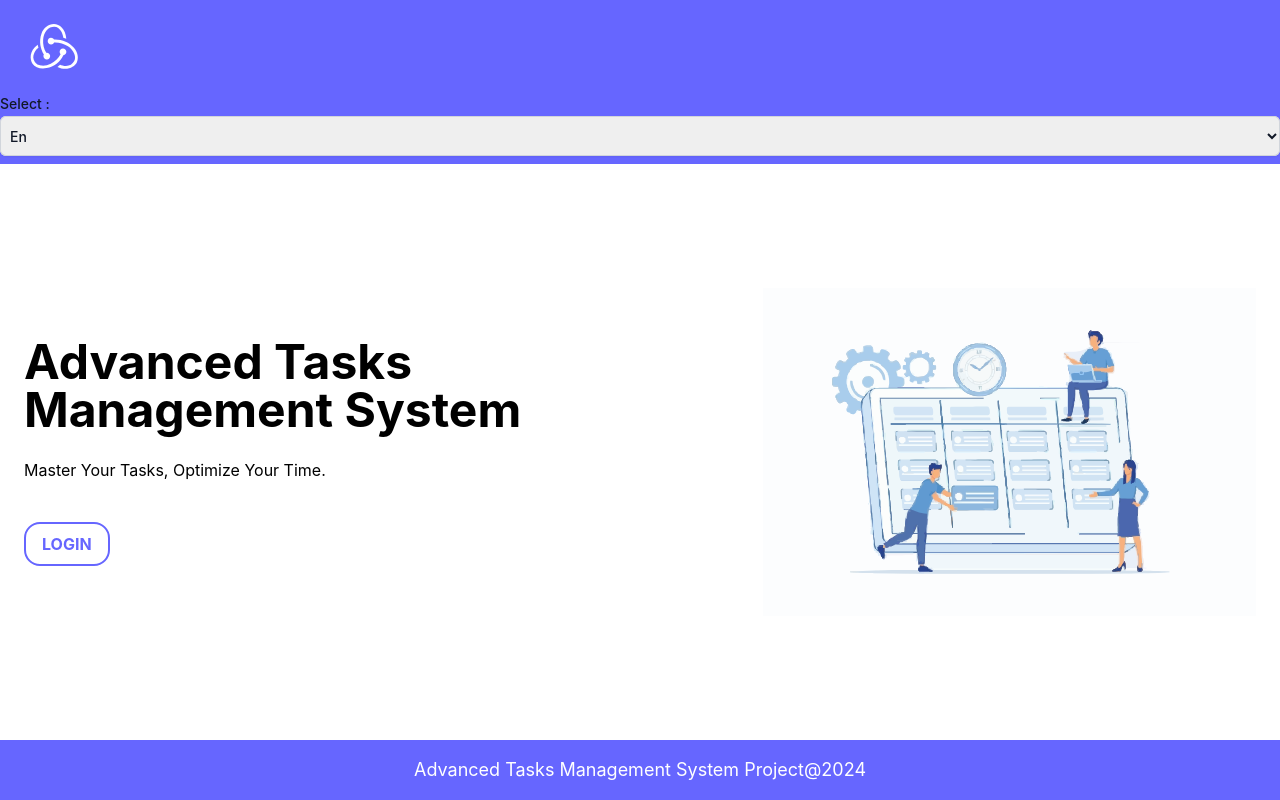
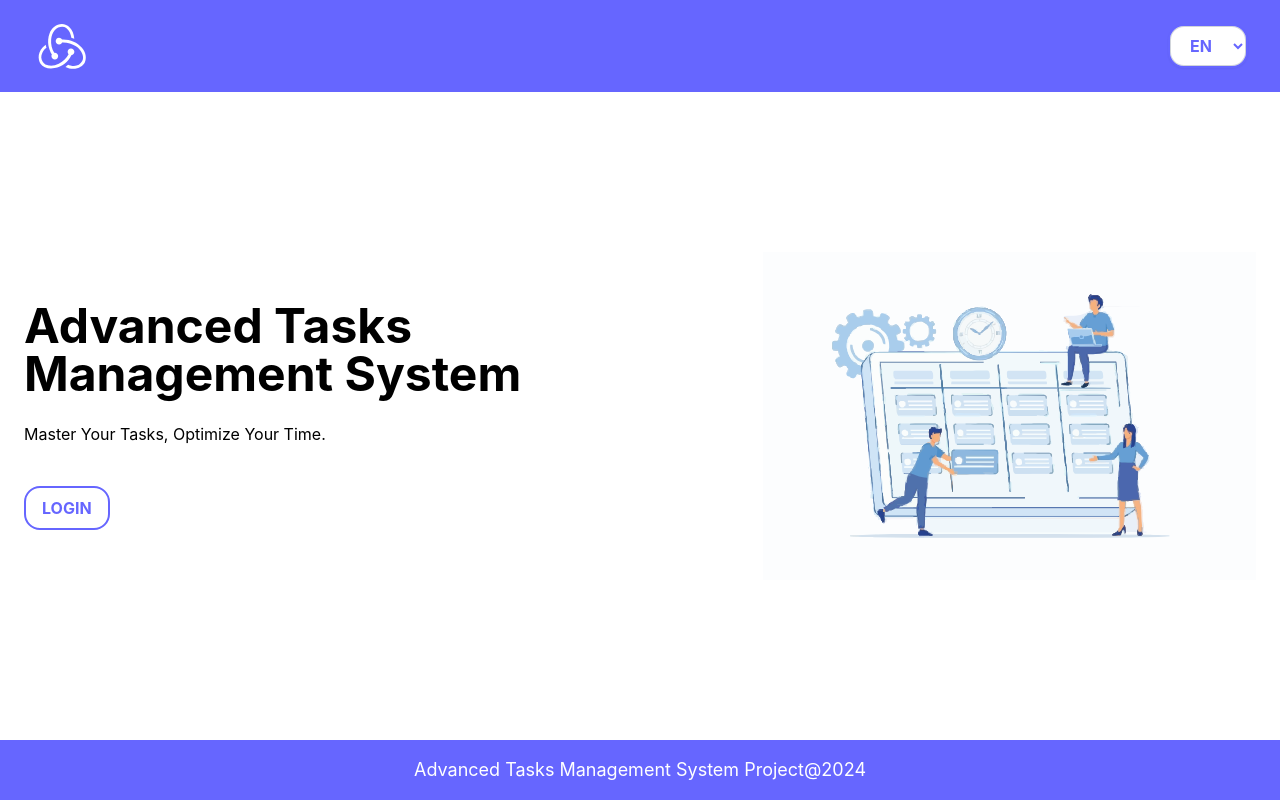
Before and after one commit to egiballiu1/atms-project, a React (Vite) app: page / in a window 1280 px wide. Built offline with nearby package versions, Linux system fonts and the light colour scheme.

Commit message:
Add language select component and style fixes

```diff
--- a/src/components/cards/ListCard.tsx
+++ b/src/components/cards/ListCard.tsx
@@ -23,8 +23,6 @@ const card = [
   "mb-2",
   "gap-2",
 ]
-
-const nameStyle = ["font-bold", "text-black"]
 
 const ListCard: FC<Task> = ({
   id,
@@ -69,7 +67,7 @@ const ListCard: FC<Task> = ({
           onClick={() => handleDeleteTask(id)}
         />
 
-        <h3 className={classNames(nameStyle)}>{name}</h3>
+        <h3 className={classNames("text-black")}>{name}</h3>
         <div className="flex flex-row items-center gap-2">
           <p className="lg:line-clamp-1 line-clamp-2">{user?.name}</p>
           <img src={user?.avatar} alt={"avatar"} width={40} height={40} />
@@ -86,9 +84,7 @@ const ListCard: FC<Task> = ({
           month="long"
           year="numeric"
         />
-        <span
-          className={`${priorityBg} w-4 h-4 rounded-full order-4`}
-        />
+        <span className={`${priorityBg} w-4 h-4 rounded-full order-4`} />
       </div>
     </div>
   )
--- a/src/components/header/Header.tsx
+++ b/src/components/header/Header.tsx
@@ -2,45 +2,47 @@ import classNames from "classnames"
 import { useAppDispatch, useAppSelector } from "../../app/hooks"
 import { logout, selectIsAuthenticated } from "../../store/slices/auth"
 import { Button } from "../button"
-import { useState } from "react"
-import {
-  selectLanguage,
-  setSelectedLanguage,
-} from "../../store/slices/languages"
+import { LanguageSelect } from "../language-select"
 
 const container = [
   "px-4",
   "py-4",
-  "lg:px-6",
-  "lg:max-w-screen-lg",
-  "xl:max-w-screen-xl",
-  "2xl:max-w-full",
+  "lg:px-8",
+  "lg:max-w-full",
   "mx-auto",
   "w-full",
-  "flex",
+  "grid",
+  "grid-cols-[1fr_0.5fr]",
   "justify-between",
   "items-center",
+]
+
+const buttonContainer = [
+  "flex",
+  "flex-col",
+  "lg:flex-row",
+  "items-end",
+  "lg:justify-end",
+  "gap-2",
+  "lg:gap-5"
 ]
 
 const Header = () => {
   const dispatch = useAppDispatch()
   const isAuthenticated = useAppSelector(selectIsAuthenticated)
-  const language = useAppSelector(selectLanguage)
 
   const handleLogout = () => {
     dispatch(logout())
   }
 
-  const handleChange = (e: React.ChangeEvent<HTMLSelectElement>) => {
-    dispatch(setSelectedLanguage(e.target.value))
-  }
-
   return (
-    <div className={classNames("header bg-primary sticky top-0")}>
+    <div className={classNames("bg-primary sticky top-0")}>
       <div className={classNames(container)}>
-        <a href="/" className={classNames()}>
+        <a href="/" className={classNames('w-fit')}>
           <img src="/logo.svg" alt="ATMS logo" width={60} height={60} />
         </a>
+        <div className={classNames(buttonContainer)}>
+          <LanguageSelect />
           {isAuthenticated && (
             <Button
               buttonStyle="secondary"
@@ -49,24 +51,7 @@ const Header = () => {
             />
           )}
         </div>
-
-      <label
-        htmlFor="languageSelect"
-        className="block text-sm font-medium leading-6 text-gray-900 mb-2"
-      >
-        Select :
-        <select
-          id="languageSelect"
-          name="languageSelect"
-          value={language}
-          onChange={handleChange}
-          className="block w-full rounded-md border-0 p-1.5 min-h-10 text-gray-900 shadow-sm ring-1 ring-inset ring-gray-300 placeholder:text-gray-400 focus:ring-2 focus:ring-inset focus:ring-indigo-600 sm:text-sm sm:leading-6"
-        >
-          <option value="en">En</option>
-          <option value="it">It</option>
-          <option value="de">De</option>
-        </select>
-      </label>
+      </div>
     </div>
   )
 }
--- a/src/components/header/index.ts
+++ b/src/components/header/index.ts
@@ -1 +1 @@
-export { Header } from "./Header"
+export * from "./Header"
--- a/src/components/index.ts
+++ b/src/components/index.ts
@@ -7,3 +7,4 @@ export * from "./required-auth"
 export * from "./modal"
 export * from "./alerts"
 export * from "./list-header"
+export * from "./language-select"
--- /dev/null
+++ b/src/components/language-select/LanguageSelect.tsx
@@ -0,0 +1,27 @@
+import { useAppDispatch, useAppSelector } from "../../app/hooks"
+import { selectLanguage, changeLanguage } from "../../store/slices/languages"
+
+const LanguageSelect = () => {
+  const dispatch = useAppDispatch()
+  const language = useAppSelector(selectLanguage)
+
+  const handleChange = (e: React.ChangeEvent<HTMLSelectElement>) => {
+    dispatch(changeLanguage(e.target.value))
+  }
+
+  return (
+    <select
+      id="languageSelect"
+      name="languageSelect"
+      value={language}
+      onChange={handleChange}
+      className="block w-full px-4 py-2 text-primary font-bold uppercase shadow-sm ring-1 ring-inset ring-gray-300 focus:ring-2 focus:ring-inset focus:ring-indigo-600 text-sm lg:text-base sm:leading-6 max-w-20 min-h-11 rounded-2xl bg-white border-2 border-primary hover:border-primary-50"
+    >
+      <option value="en">En</option>
+      <option value="it">It</option>
+      <option value="de">De</option>
+    </select>
+  )
+}
+
+export { LanguageSelect }
--- /dev/null
+++ b/src/components/language-select/index.ts
@@ -0,0 +1 @@
+export * from "./LanguageSelect"
--- a/src/components/layout/index.ts
+++ b/src/components/layout/index.ts
@@ -1 +1 @@
-export { Layout } from "./Layout"
+export * from "./Layout"
--- a/src/components/list-header/ListHeader.tsx
+++ b/src/components/list-header/ListHeader.tsx
@@ -8,7 +8,7 @@ const card = [
   "grid-cols-2",
   "justify-between",
   "items-center",
-  "border",
+  "border-4",
   "border-gray-light",
   "border-solid",
   "p-4",
@@ -19,7 +19,7 @@ const card = [
   "gap-2",
 ]
 
-const text = ["font-normal", "text-base", "font-black"]
+const text = ["font-medium", "text-base", "font-black"]
 
 type ListHeaderProps = {
   type: "tasks-list" | "users-list"
--- a/src/pages/dashboard/DashboardPage.tsx
+++ b/src/pages/dashboard/DashboardPage.tsx
@@ -8,7 +8,8 @@ import { selectUser } from "../../store/slices/auth"
 const dashboardMenuItem = [
   "block",
   "w-full",
-  "p-4",
+  "py-4",
+  "px-8",
   "hover:bg-primary-25",
   "text-center",
   "lg:text-left",
--- a/src/pages/dashboard/components/tasks-filter/TasksFilter.tsx
+++ b/src/pages/dashboard/components/tasks-filter/TasksFilter.tsx
@@ -104,7 +104,7 @@ const TasksFilter: FC = () => {
               className="absolute z-10 mt-1 max-h-56 w-full overflow-auto rounded-md bg-white py-1 text-base shadow-lg ring-1 ring-black ring-opacity-5 focus:outline-none data-[closed]:data-[leave]:opacity-0 data-[leave]:transition data-[leave]:duration-100 data-[leave]:ease-in sm:text-sm"
             >
               <ListboxOption
-                value={"all-statuses"}
+                value={""}
                 className="group relative cursor-default select-none py-2 pl-3 pr-9 text-gray-900 data-[focus]:bg-indigo-600 data-[focus]:text-white"
               >
                 <div className="flex items-center">
@@ -163,7 +163,7 @@ const TasksFilter: FC = () => {
               className="absolute z-10 mt-1 max-h-56 w-full overflow-auto rounded-md bg-white py-1 text-base shadow-lg ring-1 ring-black ring-opacity-5 focus:outline-none data-[closed]:data-[leave]:opacity-0 data-[leave]:transition data-[leave]:duration-100 data-[leave]:ease-in sm:text-sm"
             >
               <ListboxOption
-                value={"all-users"}
+                value={""}
                 className="group relative cursor-default select-none py-2 pl-3 pr-9 text-gray-900 data-[focus]:bg-indigo-600 data-[focus]:text-white"
               >
                 <div className="flex items-center">
--- a/src/store/slices/languages/languagesSlices.tsx
+++ b/src/store/slices/languages/languagesSlices.tsx
@@ -18,7 +18,7 @@ const languagesSlices = createAppSlice({
   name: "languages",
   initialState,
   reducers: create => ({
-    setSelectedLanguage: create.reducer((state, action: PayloadAction<string>) => {
+    changeLanguage: create.reducer((state, action: PayloadAction<string>) => {
       state.language = action.payload
     }),
   }),
@@ -27,14 +27,14 @@ const languagesSlices = createAppSlice({
   },
 })
 
-const { setSelectedLanguage } = languagesSlices.actions
+const { changeLanguage } = languagesSlices.actions
 const { selectLanguage } = languagesSlices.selectors
 
 export {
   languagesSlices,
 
   // actions
-  setSelectedLanguage,
+  changeLanguage,
 
   // selectors
   selectLanguage,
```
Lines whose indentation alone changed are shown as unchanged.
